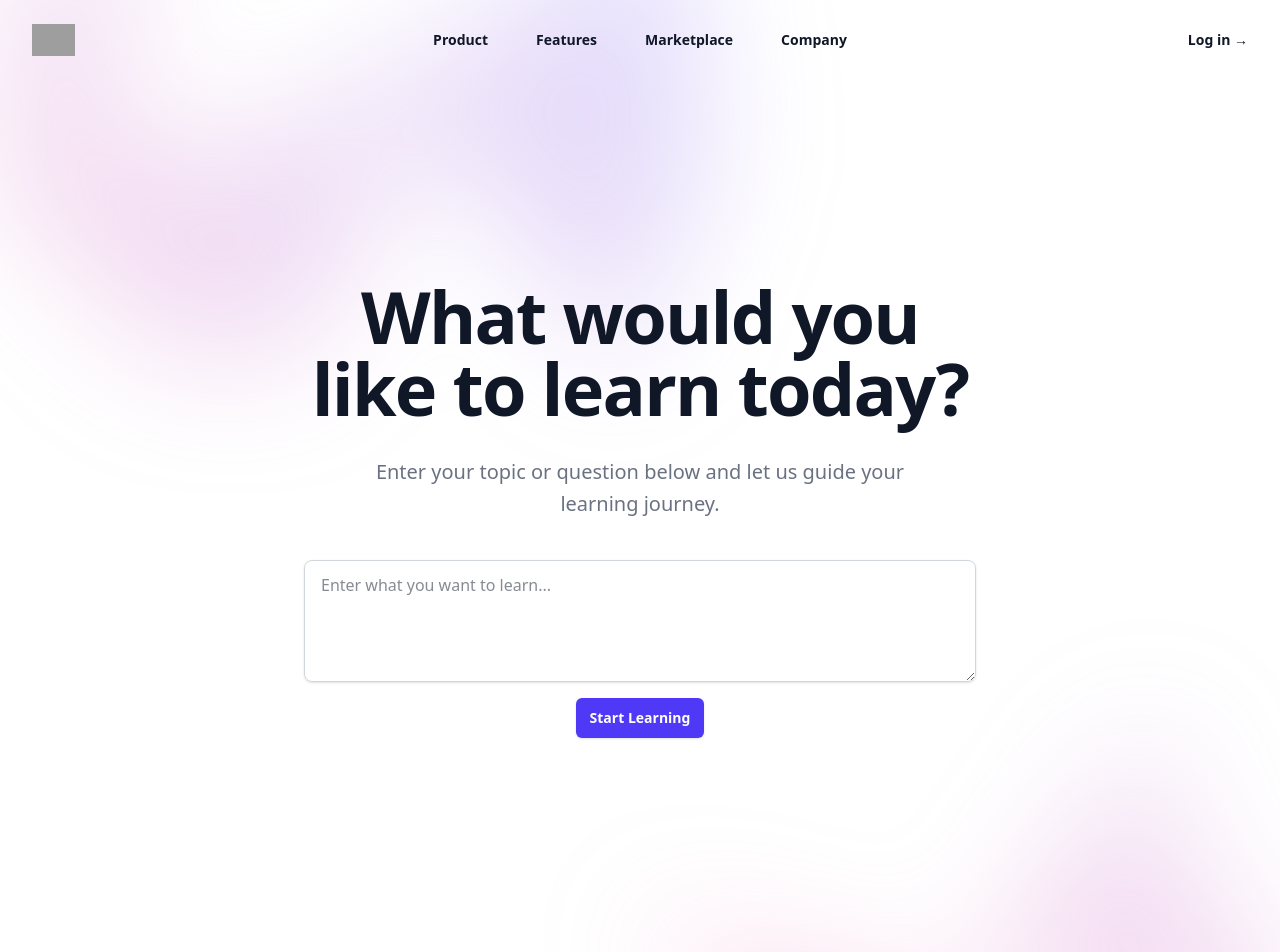
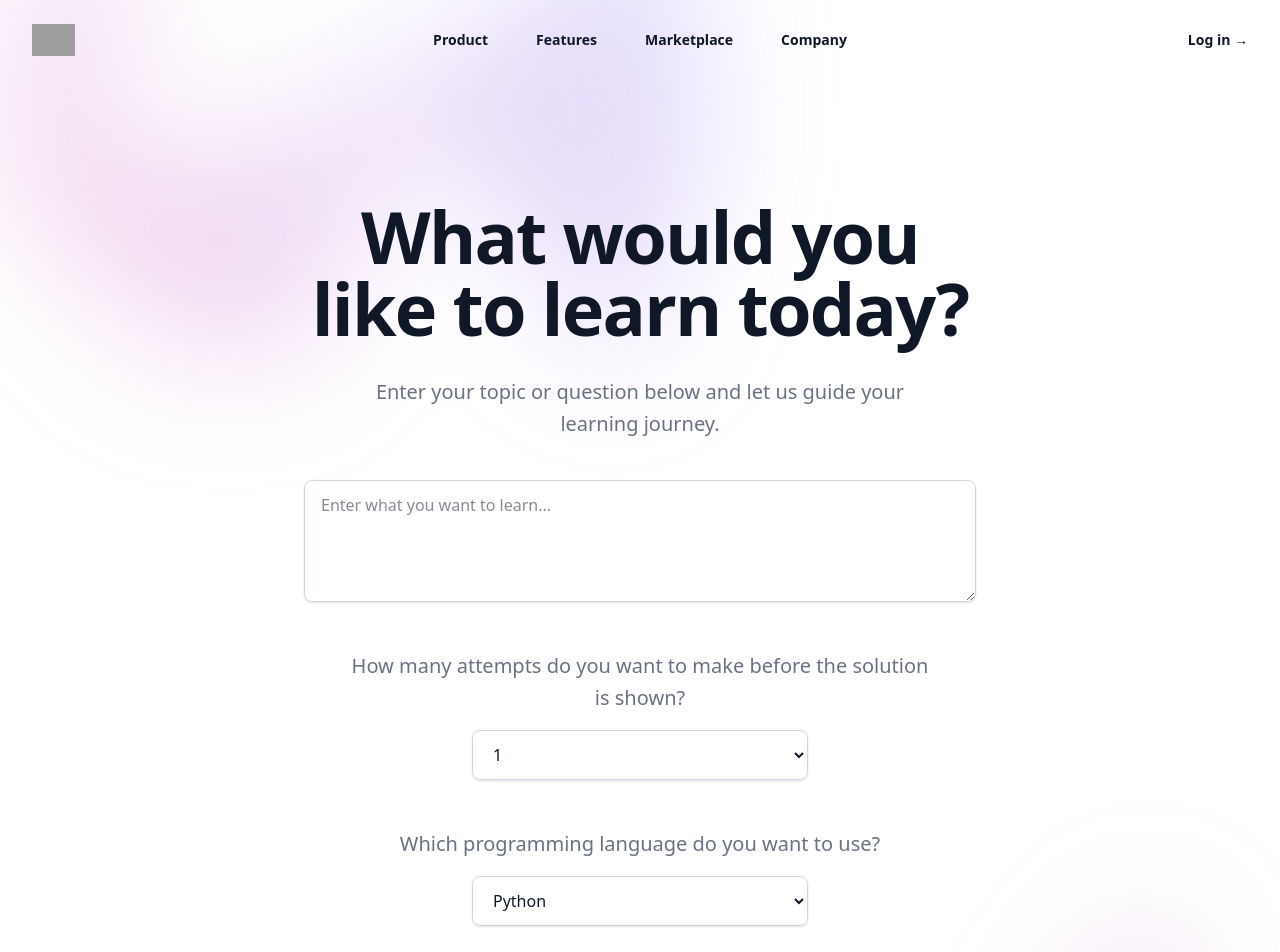
Before and after one commit to farahnazhoque/agentic-programming-tutor, a React (Vite) app in the folder frontend/: page /prompt in a window 1280 px wide. Shown: the top 952 px of the page. Built offline with nearby package versions, Linux system fonts and the light colour scheme; grey boxes are pictures that could not be loaded.

Commit message:
added prompts for attempts and language

```diff
--- a/frontend/src/pages/Prompt.jsx
+++ b/frontend/src/pages/Prompt.jsx
@@ -14,6 +14,8 @@ const navigation = [
 export default function Home() {
   const [mobileMenuOpen, setMobileMenuOpen] = useState(false)
   const [prompt, setPrompt] = useState('')
+  const [attempts, setAttempts] = useState(1)
+  const [language, setLanguage] = useState('Python')
 
   return (
     <div className="bg-white">
@@ -113,12 +115,12 @@ export default function Home() {
             className="relative left-[calc(50%-11rem)] aspect-1155/678 w-[36.125rem] -translate-x-1/2 rotate-[30deg] bg-linear-to-tr from-[#ff80b5] to-[#9089fc] opacity-30 sm:left-[calc(50%-30rem)] sm:w-[72.1875rem]"
           />
         </div>
-        <div className="mx-auto max-w-2xl py-32 sm:py-48 lg:py-56">
+        <div className="mx-auto max-w-2xl py-32 sm:py-28 lg:py-36">
           <div className="text-center">
             <h1 className="text-5xl font-semibold tracking-tight text-balance text-gray-900 sm:text-7xl">
               What would you like to learn today?
             </h1>
-            <p className="mt-8 text-lg font-medium text-pretty text-gray-500 sm:text-xl/8">
+            <p className="mt-8 text-md font-medium text-pretty text-gray-500 sm:text-xl/8">
               Enter your topic or question below and let us guide your learning journey.
             </p>
             <div className="mt-10 flex flex-col items-center justify-center gap-y-4">
@@ -129,8 +131,43 @@ export default function Home() {
                 className="w-full rounded-lg border border-gray-300 px-4 py-3 text-gray-900 shadow-sm focus:border-indigo-500 focus:ring-indigo-500"
                 rows={4}
               />
+              <p className="mt-8 text-md font-medium text-pretty text-gray-500 sm:text-xl/8">
+              How many attempts do you want to make before the solution is shown?
+            </p>
+            <select className="w-1/2 rounded-lg border border-gray-300 px-4 py-3 text-gray-900 shadow-sm focus:border-indigo-500 focus:ring-indigo-500"
+              value={attempts}
+              onChange={(e) => setAttempts(e.target.value)}
+            >
+              <option value="1">1</option>
+              <option value="2">2</option>
+              <option value="3">3</option>
+              <option value="4">4</option>
+              <option value="5">5</option>
+              <option value="6">6</option>
+              <option value="7">7</option>
+              <option value="8">8</option>
+              <option value="9">9</option>
+                <option value="10">10</option>
+              </select>
+              <p className="mt-8 text-md font-medium text-pretty text-gray-500 sm:text-xl/8">
+              Which programming language do you want to use?
+            </p>
+                <select className="w-1/2 rounded-lg border border-gray-300 px-4 py-3 text-gray-900 shadow-sm focus:border-indigo-500 focus:ring-indigo-500"
+                value={language}
+                onChange={(e) => setLanguage(e.target.value)}
+              >
+              <option value="Python">Python</option>
+              <option value="JavaScript">JavaScript</option>
+              <option value="Java">Java</option>
+              <option value="C++">C++</option>
+              <option value="C#">C#</option>
+              <option value="Ruby">Ruby</option>
+              <option value="Go">Go</option>
+              <option value="Swift">Swift</option>
+              <option value="Kotlin">Kotlin</option>
+              </select>
               <button
-                className="rounded-md bg-indigo-600 px-3.5 py-2.5 text-sm font-semibold text-white shadow-sm hover:bg-indigo-500 focus-visible:outline focus-visible:outline-2 focus-visible:outline-offset-2 focus-visible:outline-indigo-600"
+                className="rounded-md mt-4 bg-indigo-600 px-3.5 py-2.5 text-sm font-semibold text-white shadow-sm hover:bg-indigo-500 focus-visible:outline focus-visible:outline-2 focus-visible:outline-offset-2 focus-visible:outline-indigo-600"
               >
                 Start Learning
               </button>
```
